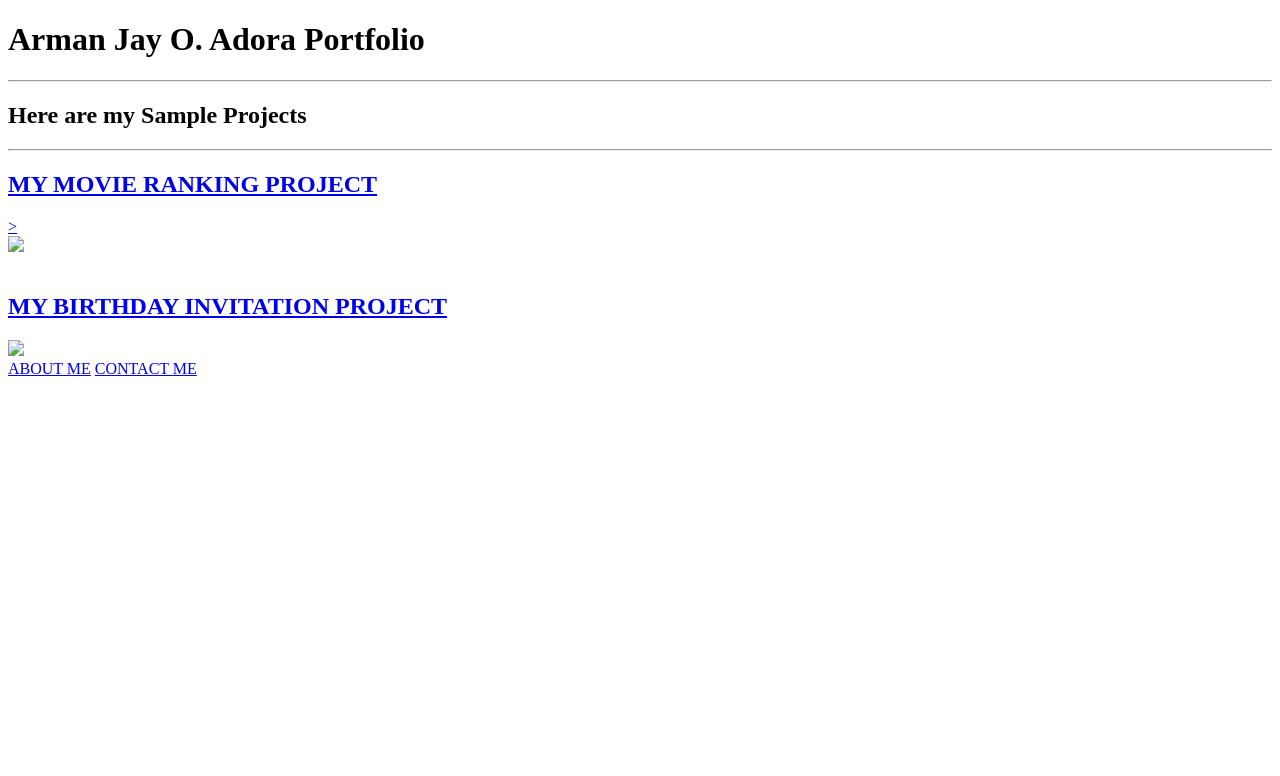
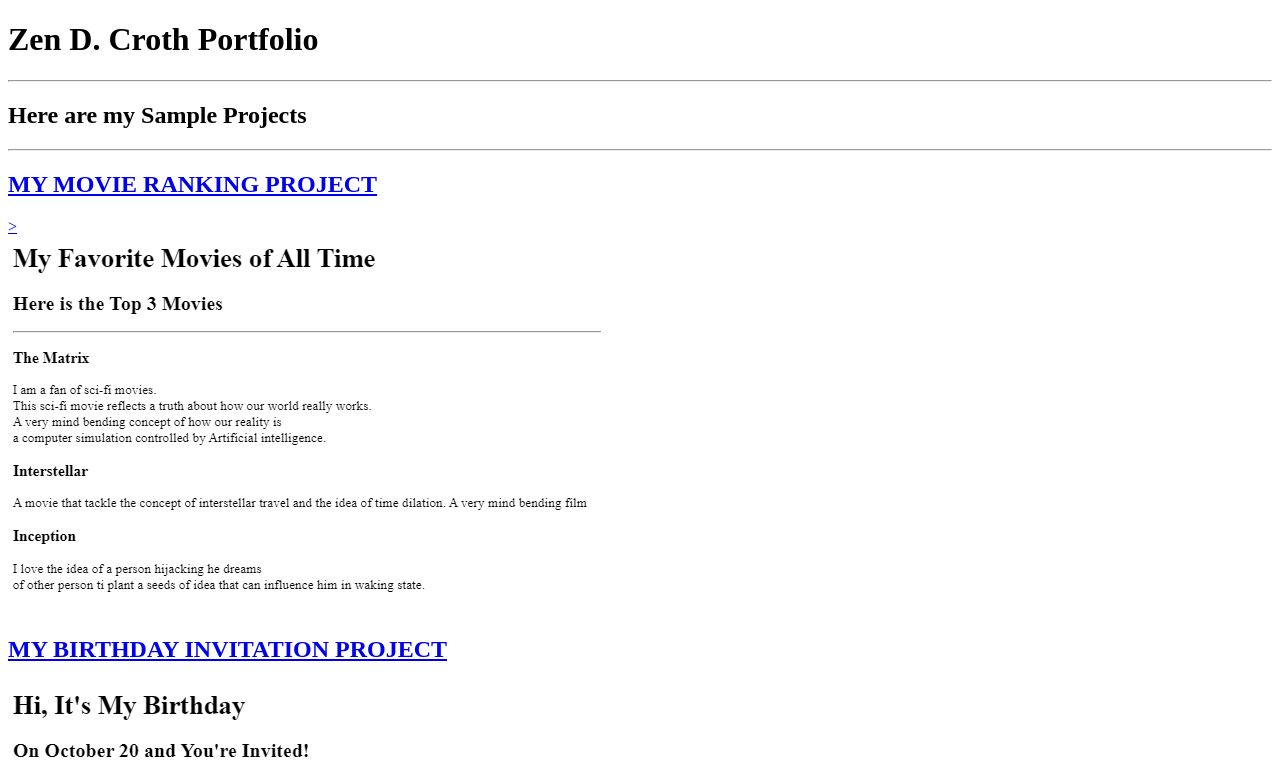
Before and after one commit to AjAdora/html-portfolio, a plain HTML site: page index.html in a window 1280 px wide. Shown: the top 776 px of the page. Drawn offline with Linux system fonts and the light colour scheme.

Commit message:
Update index.html

```diff
--- a/index.html
+++ b/index.html
@@ -12,19 +12,19 @@
 <!-- TODO 3: Take screenshots of your project previews and add the images to the images folder -->
 
 <!-- TODO 4: Add titles/subtitles etc. -->
- <h1>Arman Jay O. Adora Portfolio</h1>
+ <h1>Zen D. Croth Portfolio</h1>
  <hr>
  <h2>Here are my Sample Projects</h2>
  <hr>
  <!-- TODO 5: Add a link to the project pages -->
   <a href = "public/movie-ranking.html"><h2>MY MOVIE RANKING PROJECT</h2>></a>
   <br>
-  <img src="../4.3 HTML Porfolio Project/assets/images/My movie Ranking.png"/>
+  <img src="./assets/images/My movie Ranking.png"/>
   <br>
   <br>
 
   <a href = "public/birthday-invite.html"><h2>MY BIRTHDAY INVITATION PROJECT</h2></a>
-  <img src="../4.3 HTML Porfolio Project/assets/images/My birthday Invitation project.png">
+  <img src="./assets/images/My birthday Invitation project.png">
   <br>
 
 
```
